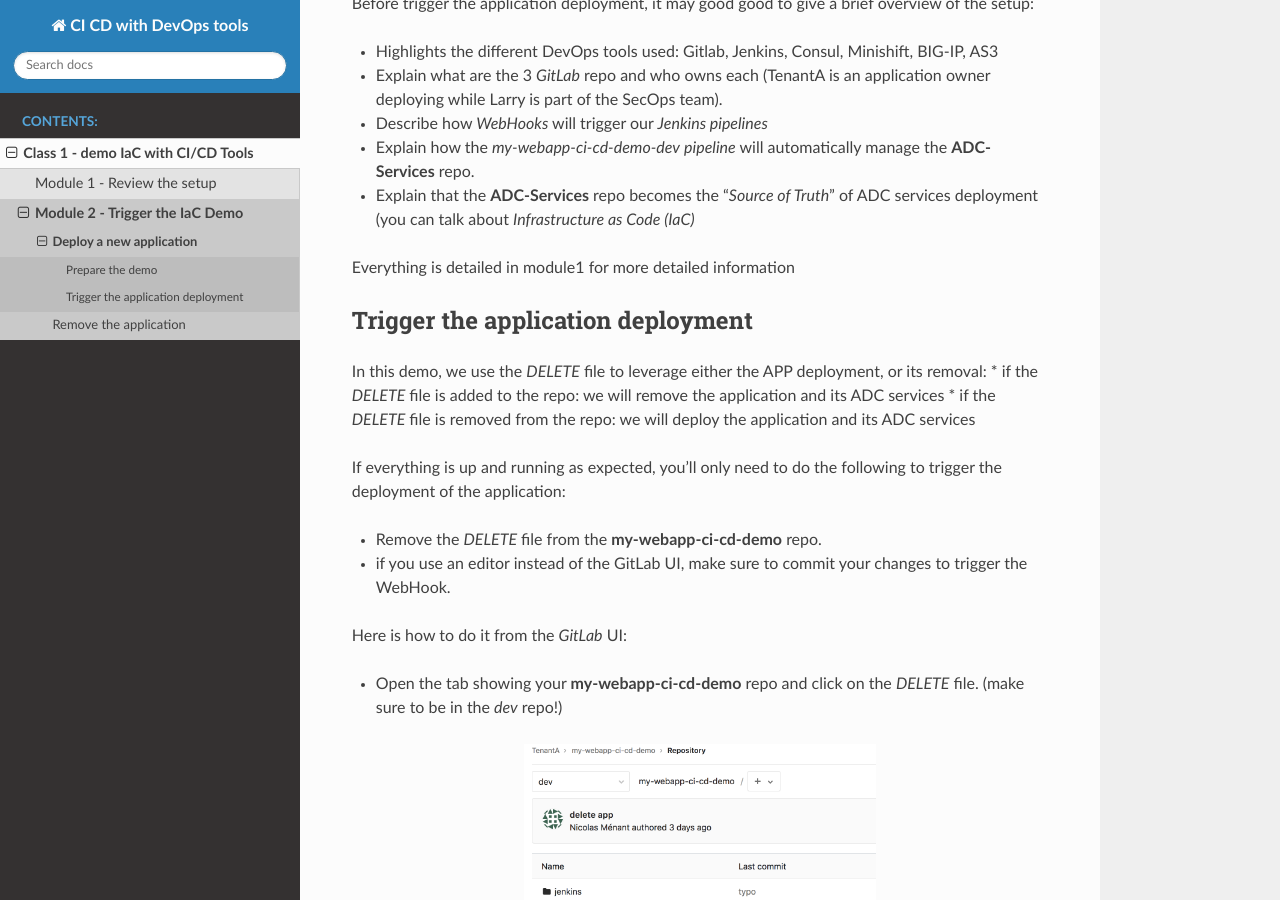
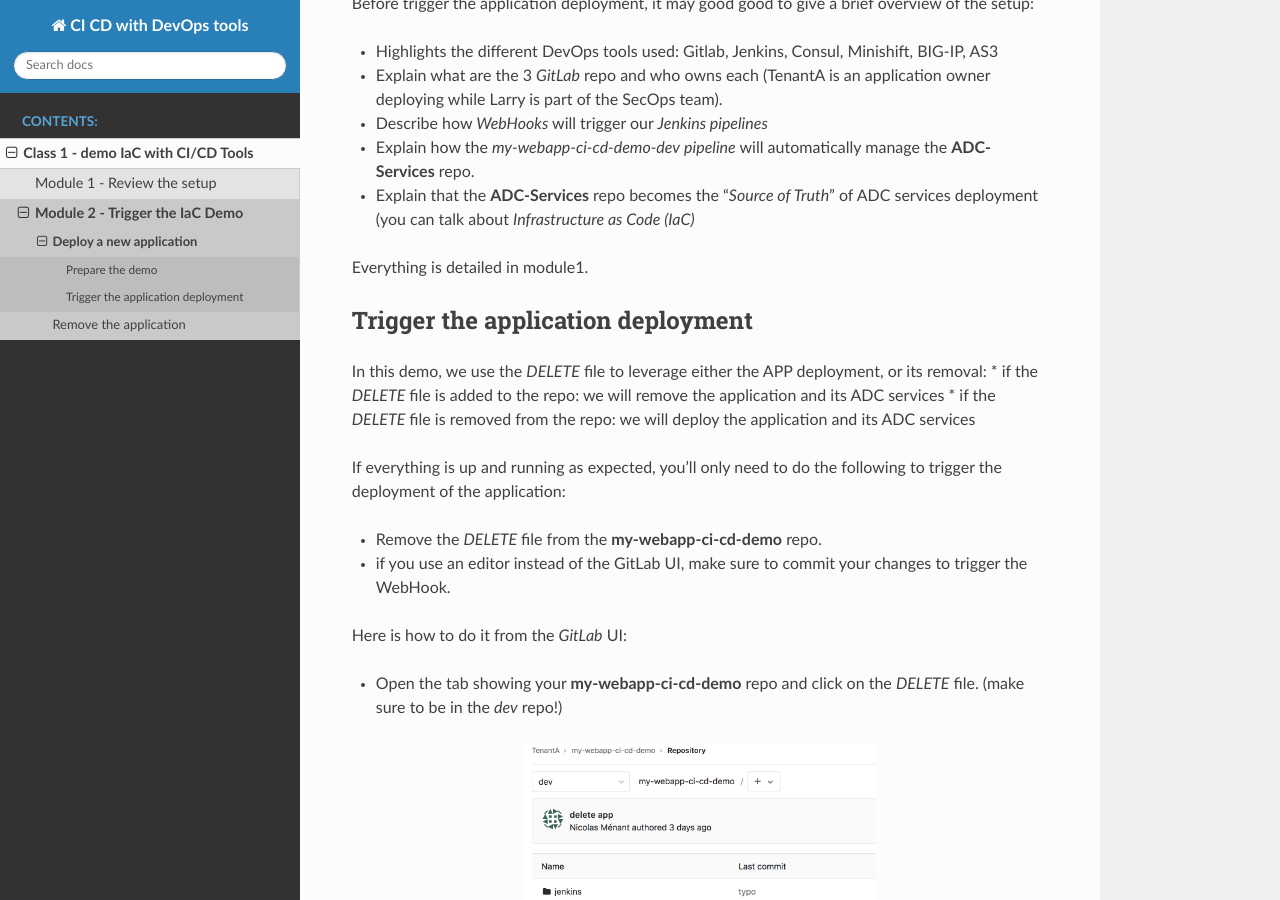
Before and after one commit to nmenant/ci-cd-env-setup, a Sphinx documentation site: the page built from docs/class1/module2/lab1.rst, in a window 1280 px wide and 900 px high, scrolled down 2375 px. Built offline with Sphinx 7.4.7 and the Read the Docs theme 2.0.0, drawn with Linux system fonts in a browser that asks for light colours.

Commit message:
typo class1/module2/lab1

```diff
--- a/docs/class1/module2/lab1.rst
+++ b/docs/class1/module2/lab1.rst
@@ -81,7 +81,7 @@
 * Explain that the **ADC-Services** repo becomes the "*Source of Truth*" of ADC services deployment (you can
   talk about *Infrastructure as Code (IaC)*
 
-Everything is detailed in module1 for more detailed information
+Everything is detailed in module1.
 
 Trigger the application deployment
 ^^^^^^^^^^^^^^^^^^^^^^^^^^^^^^^^^^
```
